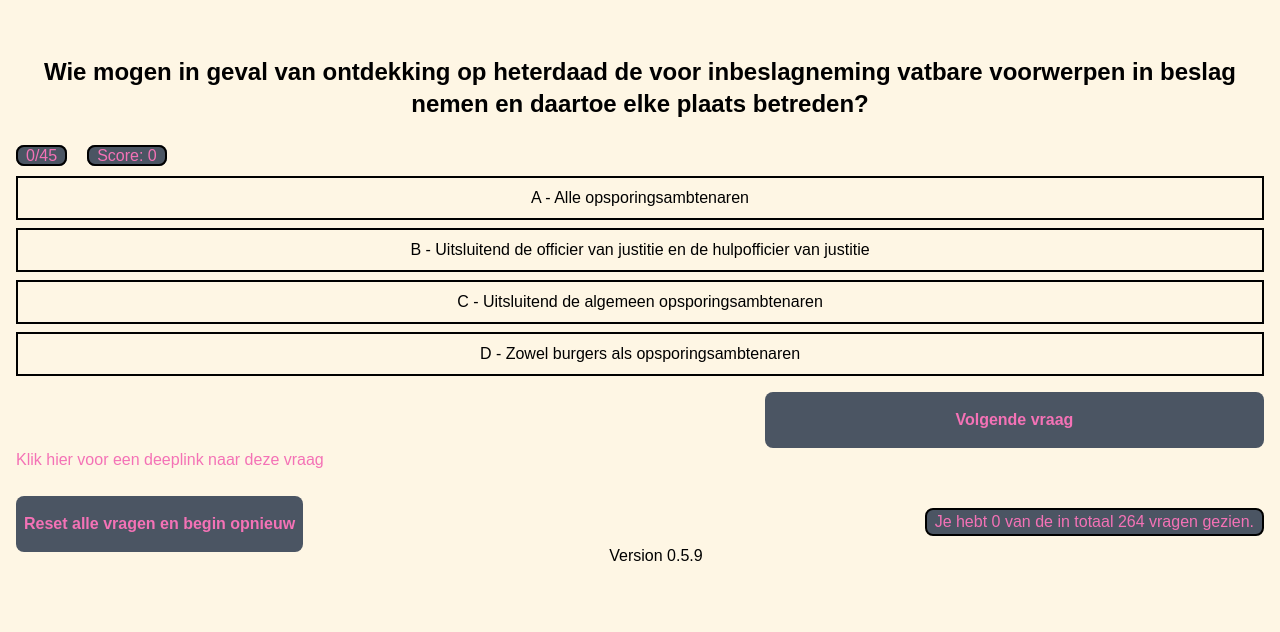
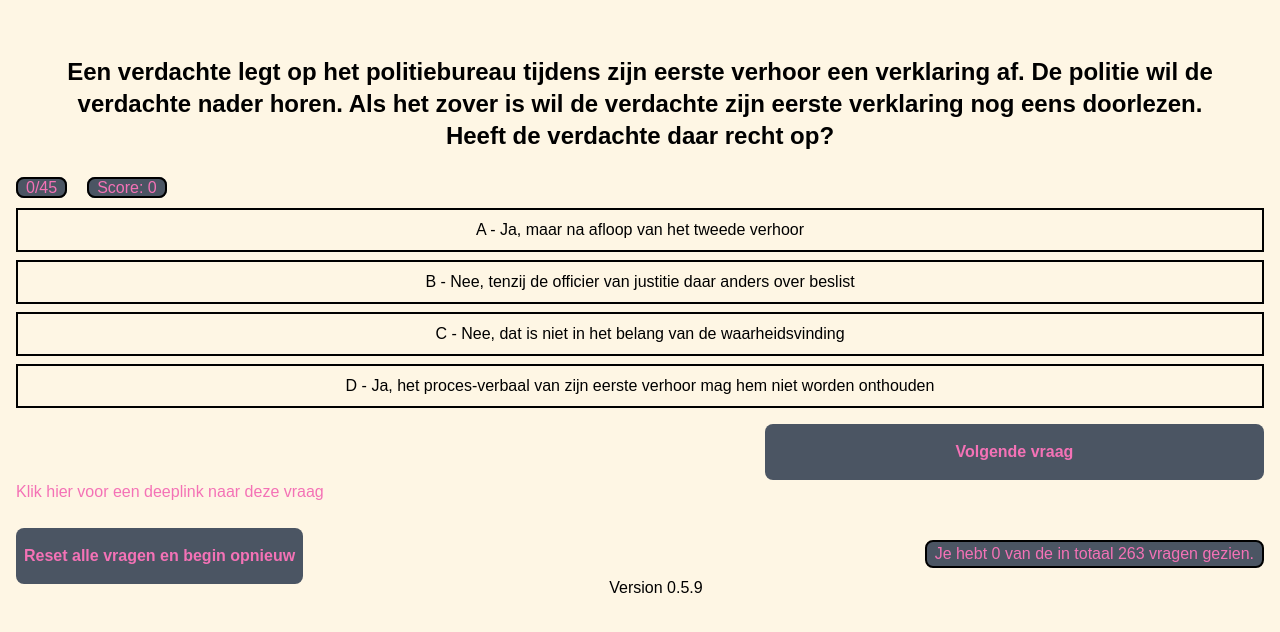
Before and after one commit to Shikiju/PSEQuiz, a React (Create React App) app: page / in a window 1280 px wide. Shown: the top 632 px of the page. Built offline with nearby package versions, Linux system fonts and the light colour scheme.

Commit message:
fix wrong answer
fix wrong answer

```diff
--- a/src/data.js
+++ b/src/data.js
@@ -956,7 +956,7 @@ export const allData = [
     id: 143,
     question: "Een politieagent betrapt op heterdaad een jongen die een ipad steelt. Als de agent de jongen wil aanhouden rent hij een nabijgelegen woning binnen. Omdat de deur niet goed achter hem in het slot valt, rent de agent hem achterna de woning in. In de hal krijgt hij de jongen te pakken en houdt hem aan.<br>\
     Mocht de agent de woning betreden om de jongen aan te houden?",
-    answer: "Ja, want in dit geval kan de machtiging achteraf worden verleend",
+    answer: "Nee, want hij had geen machtiging tot binnentreden van de woning",
     variants: [`Ja, want het is heterdaad en de deur was niet op slot`, `Ja, want in dit geval kan de machtiging achteraf worden verleend`,
     `Nee, want hij had geen machtiging tot binnentreden van de woning`, `Nee, want de identiteit van de jongen is eenvoudig te achterhalen`]
   }, {
@@ -1321,13 +1321,6 @@ export const allData = [
     answer: "Alleen II",
     variants: [`Beide`, `Alleen I`, `Alleen II`, `Geen van beide`]
   }, {
-    id: 207,
-    question: "Welke van de onderstaande stellingen is of zijn juist? <br>\
-    I. Misdrijven worden in principe berecht door het gerechtshof<br>\
-    II. Overtredingen worden in principe berecht door de kantonrechter",
-    answer: "Alleen II",
-    variants: [`Beide`, `Alleen I`, `Alleen II`, `Geen van beide`]
-  }, {
     id: 208,
     question: "Welke van de onderstaande stellingen is of zijn juist?<br>\
     I. Eigendom is het meest omvattende recht op een zaak<br>\
```
